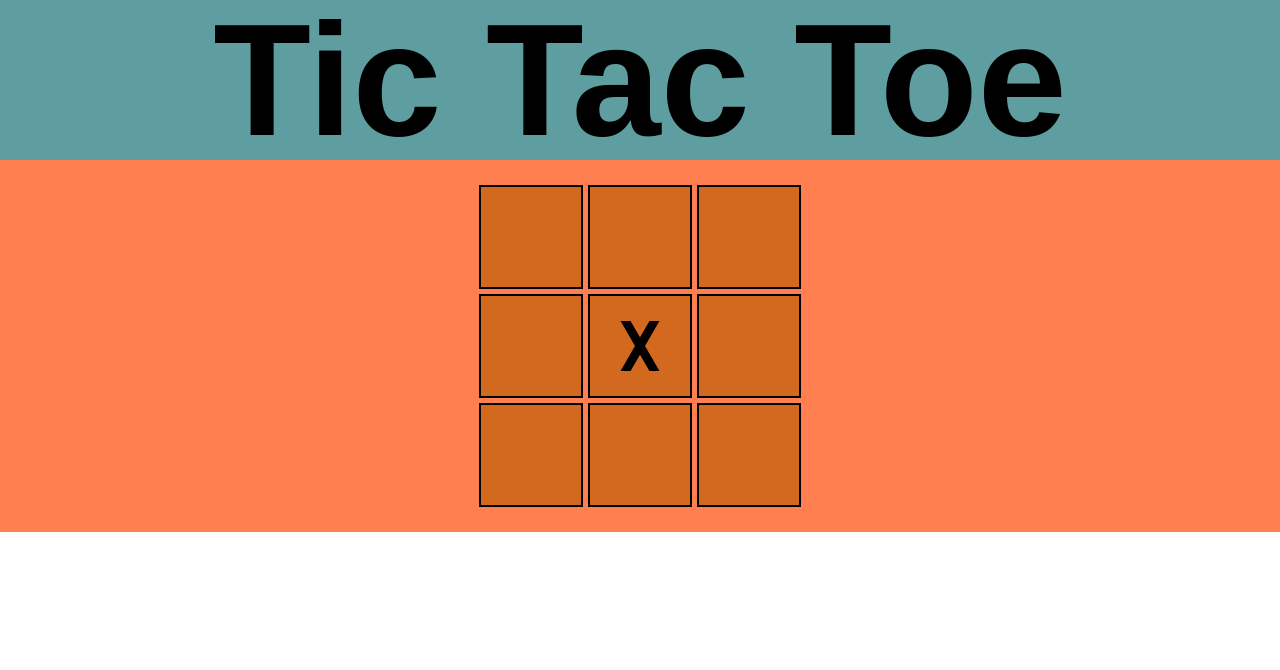
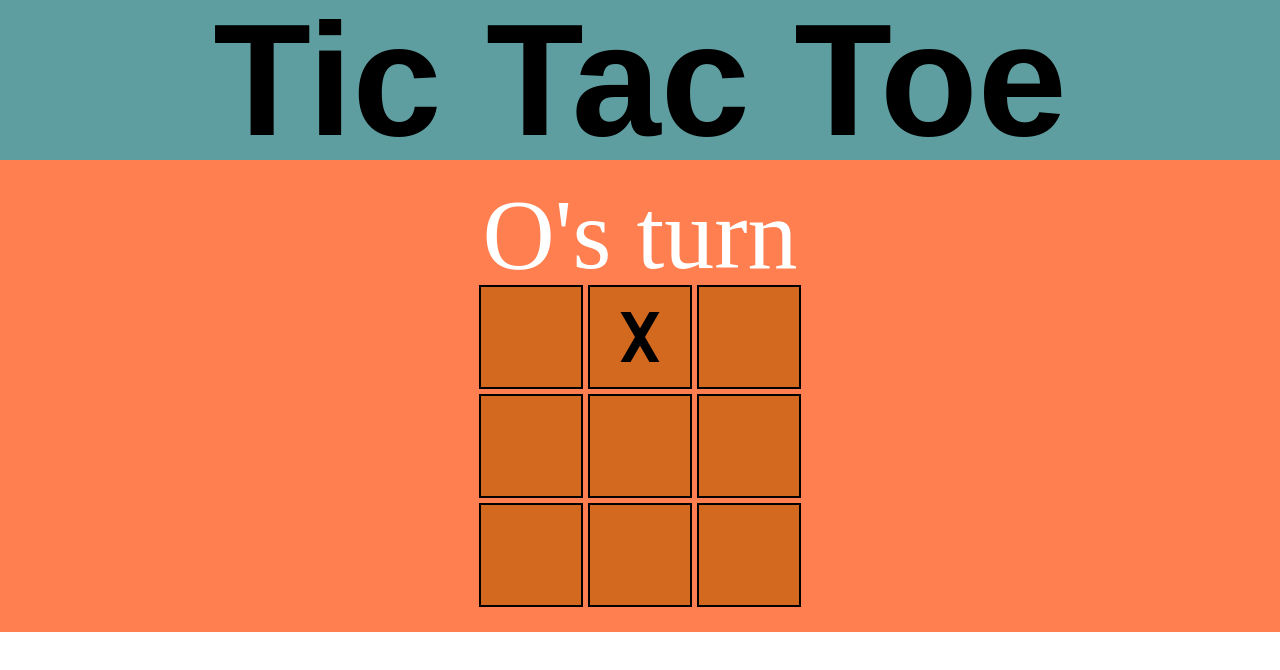
Before and after one commit to AhmedMikkawe/TicTacToe, a plain HTML site: page index.html in a window 1280 px wide. Both pictures are taken after a click on the element 640 px from the left and 346 px from the top of the page. Drawn offline with Linux system fonts and the light colour scheme.

Commit message:
added player turn message

```diff
--- a/index.html
+++ b/index.html
@@ -15,6 +15,7 @@
     </div>
     <div class="board">
         <div class="container">
+            <h2 id="who-plays" class="who-plays"></h2>
             <div class="grid">
                 <div class="cell" data-cell></div>
                 <div class="cell" data-cell></div>
--- a/script.js
+++ b/script.js
@@ -16,10 +16,12 @@ const gameBoard = (function(){
     const restartButton = document.getElementById('restartButton');
     const winningMessageElement = document.getElementById('winner-message');
     const winningMessageTextElement = document.querySelector('[data-message]');
+    const whoPlaysMessage = document.getElementById('who-plays');
 
     restartButton.addEventListener('click',startGame);
     function startGame() {
         circleTurn = false;
+        whoPlaysMessage.innerText = "X's turn";
         cells.forEach(cell => {
             cell.classList.remove(X_CLASS);
             cell.classList.remove(CIRCLE_CLASS);
@@ -54,6 +56,11 @@ const gameBoard = (function(){
     }
     function swapTurns() {
         circleTurn = !circleTurn;
+        if (circleTurn){
+            whoPlaysMessage.innerText = "O's turn";
+        }else{
+            whoPlaysMessage.innerText = "X's turn";
+        }
     }
     function isDraw() {
         return [...cells].every(cell => {
--- a/style.css
+++ b/style.css
@@ -82,7 +82,7 @@ justify-content: center;
     align-items: center;
     background-color: rgba(0,0,0,.9);
 }
-.winner-message h2{
+.winner-message h2,.who-plays{
     color: white;
     font-size: 100px;
 }
@@ -90,6 +90,9 @@ justify-content: center;
     font-size: 50px;
     cursor: pointer;
 }
+.who-plays{
+    text-align: center;
+}
 .hide{
     display: none;
 }
```
